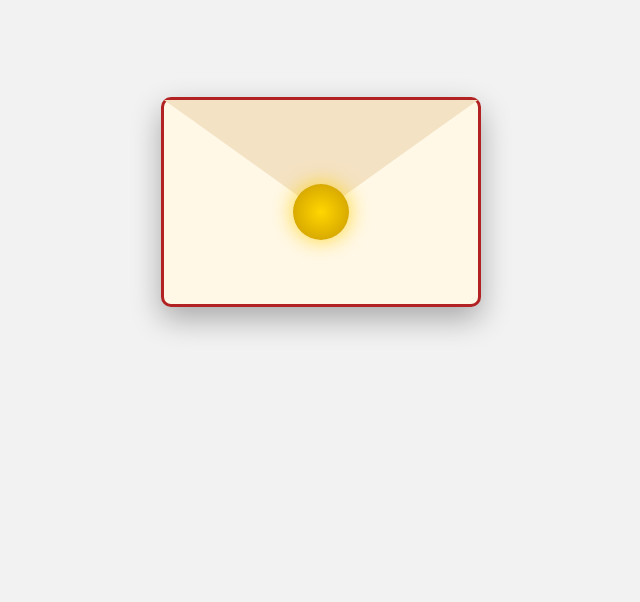
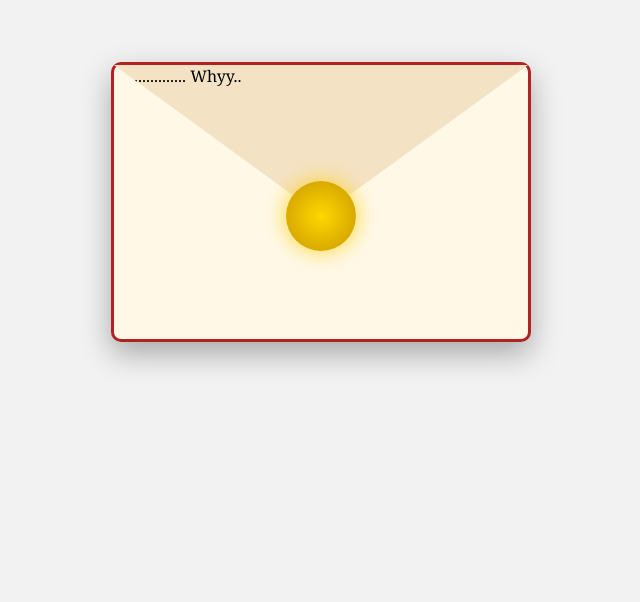
Before and after one commit to punksclones7-svg/Vrsti-, a plain HTML site: page index.html in a window 1280 px wide. Shown: the part 198-800 px from the top of the page, without its empty margins (319-959 px from the left). Drawn offline with Linux system fonts and the light colour scheme.

Commit message:
Update envelope and seal dimensions and content
Increased dimensions of the envelope and seal, updated content in the envelope and adjusted font size.

```diff
--- a/index.html
+++ b/index.html
@@ -17,8 +17,8 @@ body {
 
 /* ================= ENVELOPE ================= */
 .envelope {
-    width: 320px;
-    height: 210px;
+    width: 420px;
+    height: 280px;
     background: #fff8e7;
     border: 3px solid #b22222;
     border-radius: 10px;
@@ -39,7 +39,7 @@ body {
 
 /* flap */
 .envelope::before {
-    content: "";
+    content: " .................. Whyy..";
     position: absolute;
     inset: 0;
     background: #f4e2c4;
@@ -56,8 +56,8 @@ body {
 /* ================= GLOWING SEAL ================= */
 .seal {
     position: absolute;
-    width: 56px;
-    height: 56px;
+    width: 70px;
+    height: 70px;
     background: radial-gradient(circle, #ffd700, #c99700);
     border-radius: 50%;
     left: 50%;
@@ -99,7 +99,7 @@ body {
 
     border-radius: 6px;
     color: #2a1a0f;
-    font-size: 20px;
+    font-size: 24px;
     line-height: 1.8;
     box-shadow: 0 10px 40px rgba(0,0,0,0.5);
     transition: bottom 1.4s ease;
@@ -147,7 +147,7 @@ sirf ek 'HTT' ke
 liye itna sab👀🙄
 
 Jab sb kuch accha jaa rha ho tab ye sb ho jata h.👾
-ye toh yhi baat kaam krne jate h kand ho jata h🫡
+ye toh yhi baat hui kaam krne jate h kand ho jata h🫡
 
 message=misunderstanding 🪬 confusion 🙄
 
@@ -155,9 +155,10 @@ message=misunderstanding 🪬 confusion 🙄
 reel v negative bhejti h ☃️
 
 
-We don't send such reels to anyone we don't even like because we don't want to offend them.
+We don't send such reels to anyone we don't even like because
+we don't want to offend them.
 
-Reel is a good medium to express your feelings in conversation.
+Reel is a good medium to express your feelings in any conversation may be .
 
 'friendly hu friend nhi' apni aukaat me rha kro' 🫢🤨
 
```
